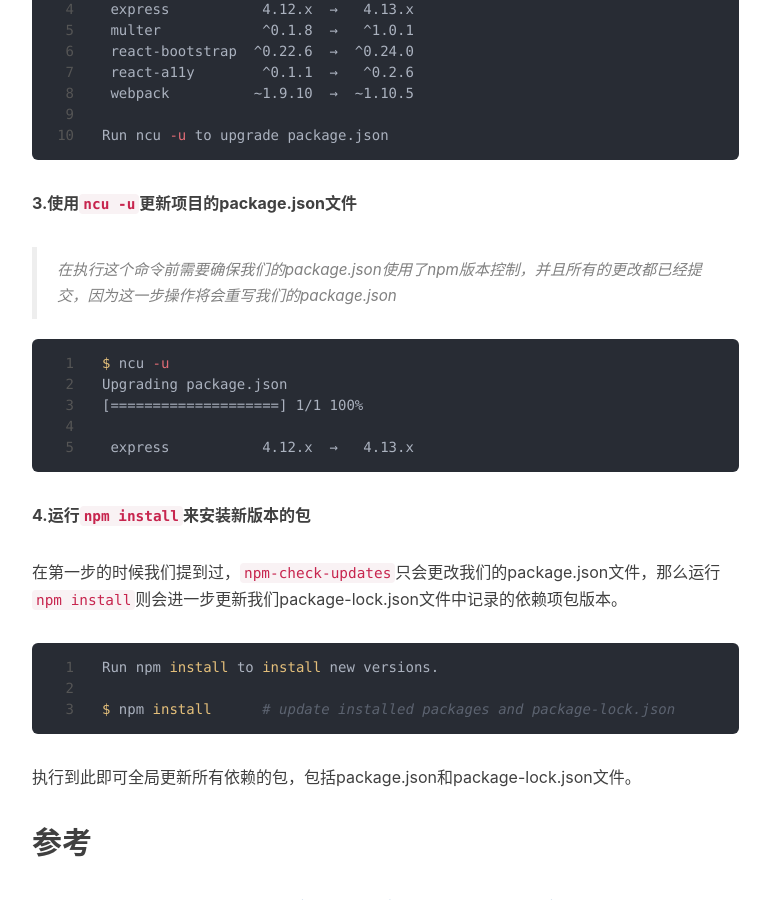
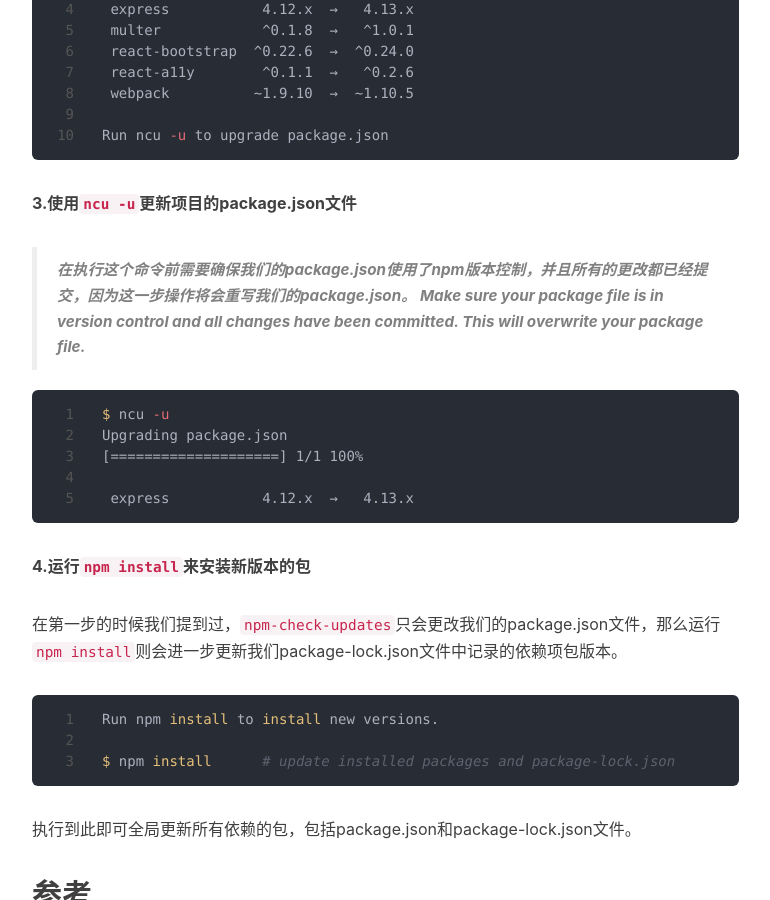
Before and after one commit to realZhangChi/realZhangChi.github.io, a Jekyll site: the page built from _posts/2019-06-30-update-npm-package.md, in a window 1280 px wide and 900 px high, scrolled down 1098 px. Shown: the whole window, without its empty margins (233-1003 px from the left). Built offline with Jekyll 4.4.1, drawn with Linux system fonts in a browser that asks for light colours; nearby versions of some CDN libraries; comment, search, counter and statistics services are not loaded.

Commit message:
增加内容

````diff
--- a/_posts/2019-06-30-update-npm-package.md
+++ b/_posts/2019-06-30-update-npm-package.md
@@ -44,7 +44,8 @@ Run ncu -u to upgrade package.json
 
 **3.使用`ncu -u`更新项目的package.json文件**
 
-> 在执行这个命令前需要确保我们的package.json使用了npm版本控制，并且所有的更改都已经提交，因为这一步操作将会重写我们的package.json
+> **在执行这个命令前需要确保我们的package.json使用了npm版本控制，并且所有的更改都已经提交，因为这一步操作将会重写我们的package.json。
+Make sure your package file is in version control and all changes have been committed. This will overwrite your package file.**
 
 ``` shell
 $ ncu -u
````
